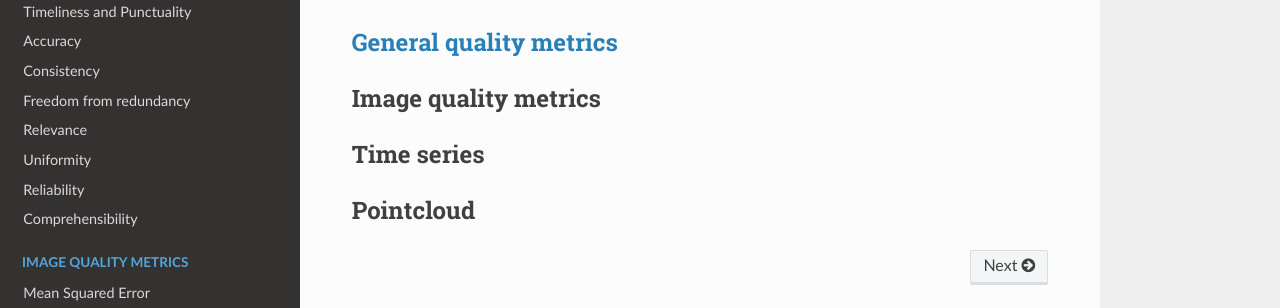
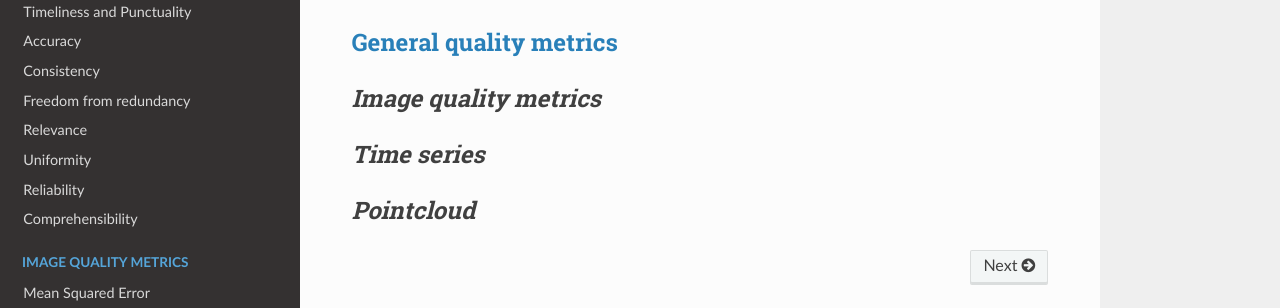
Before and after one commit to HDierend/Data-Quality-Metrics, a Sphinx documentation site: the page built from docs/source/index.rst, in a window 1280 px wide. Shown: the part 427-735 px from the top of the page. Built offline with Sphinx 7.4.7 and the Read the Docs theme 2.0.0, drawn with Linux system fonts in a browser that asks for light colours.

```diff
--- a/docs/source/general_quality/03_Timeliness.rst
+++ b/docs/source/general_quality/03_Timeliness.rst
@@ -42,7 +42,6 @@ Install **os** and **time** via command:
 ::
   pip install os
 
-::
   pip install time
 
 
--- a/docs/source/general_quality/04_Accuracy.rst
+++ b/docs/source/general_quality/04_Accuracy.rst
@@ -25,7 +25,6 @@ Install **numpy** and **scipy** via command:
 ::
   pip install numpy
 
-::
   pip install scipy
 
 Using numpy to calculate standard error
--- a/docs/source/general_quality/05_Consistency.rst
+++ b/docs/source/general_quality/05_Consistency.rst
@@ -33,7 +33,6 @@ Install **pandas** and **numpy** via command:
 ::
   pip install pandas
 
-::
   pip install numpy
 
 Standard deviation is absolute measure of dispersion.
--- a/docs/source/index.rst
+++ b/docs/source/index.rst
@@ -42,7 +42,7 @@ In the future:
 
 
 
-Image quality metrics
+`Image quality metrics`
 ***************************
 
 
@@ -64,7 +64,7 @@ Image quality metrics
     image_quality/PIQE
 
 
-Time series
+`Time series`
 ******************
 
 .. toctree::
@@ -74,7 +74,7 @@ Time series
 
 
 
-Pointcloud
+`Pointcloud`
 ***************************
 
 .. toctree::
```
